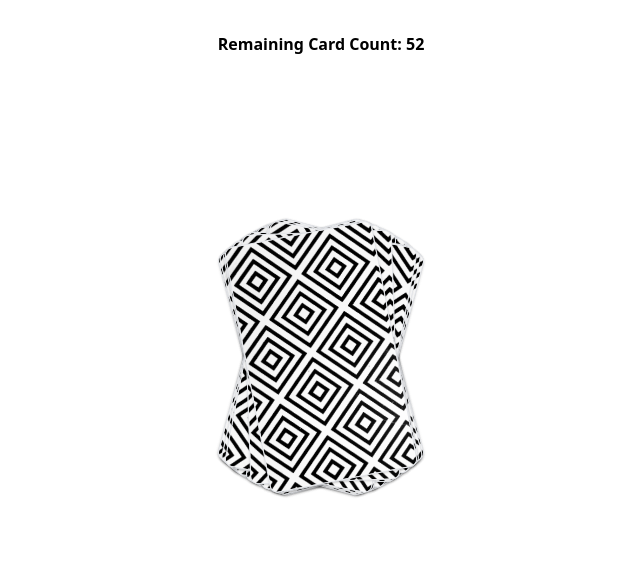
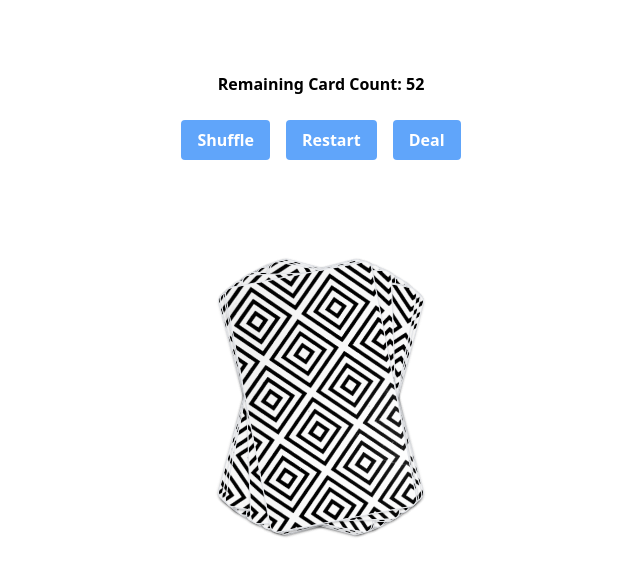
Before and after one commit to SitrucL/optix_test, a Next.js app: page / in a window 1280 px wide. Shown: the top 576 px of the page, without its empty margins (319-959 px from the left). Built offline with nearby package versions, Linux system fonts and the light colour scheme.

Commit message:
chore: tweaks styling

```diff
--- a/components/Button/Button.tsx
+++ b/components/Button/Button.tsx
@@ -4,12 +4,11 @@ interface ButtonProps {
     text: string;
     onClick: () => void;
     disabled?: boolean;
-    color: 'blue' | 'red' | 'green';
 }
 
-function Button({ text, onClick, color, disabled }: ButtonProps) {
+function Button({ text, onClick, disabled }: ButtonProps) {
     return (
-        <button disabled={disabled} className={`bg-${color}-500 disabled:bg-slate-400 text-white font-bold py-2 px-4 rounded`} onClick={onClick}>
+        <button disabled={disabled} className={`disabled:bg-slate-400 text-white font-bold py-2 px-4 rounded mx-2 bg-blue-400`} onClick={onClick}>
             {text}
         </button>
     );
--- a/pages/index.tsx
+++ b/pages/index.tsx
@@ -72,17 +72,17 @@ export default function Home() {
                 <meta name="viewport" content="width=device-width, initial-scale=1" />
                 <link rel="icon" href="/favicon.ico" />
             </Head>
-            <div className="flex max-w-5xl mx-auto flex-col items-center justify-start py-2 min-h-screen ">
+            <div className="flex max-w-5xl mx-auto flex-col items-center justify-start py-2 min-h-screen my-10 ">
                 <div className="font-bold my-6">Remaining Card Count: {deck.length}</div>
 
                 <div>
-                    <Button text={'Shuffle'} onClick={handleShuffle} color={'blue'} disabled={deck.length != 52} />
-                    <Button text={'Restart'} onClick={handleReset} color={'red'} />
-                    <Button text={'Deal'} disabled={deck.length === 0} onClick={handleDealCard} color={'green'} />
+                    <Button text={'Shuffle'} onClick={handleShuffle} disabled={deck.length != 52} />
+                    <Button text={'Restart'} onClick={handleReset} />
+                    <Button text={'Deal'} disabled={deck.length === 0} onClick={handleDealCard} />
                 </div>
 
                 <Deck deck={deck} revealed={revealAll} />
-                <div className="mt-96 justify-center flex align-middle">{dealtCard && <Card card={dealtCard} revealed={true} />}</div>
+                <div className="mt-80 justify-center flex align-middle">{dealtCard && <Card card={dealtCard} revealed={true} />}</div>
             </div>
         </>
     );
```
Also changed, not shown: 1 other file (tests, documents, lock files or other folders).
